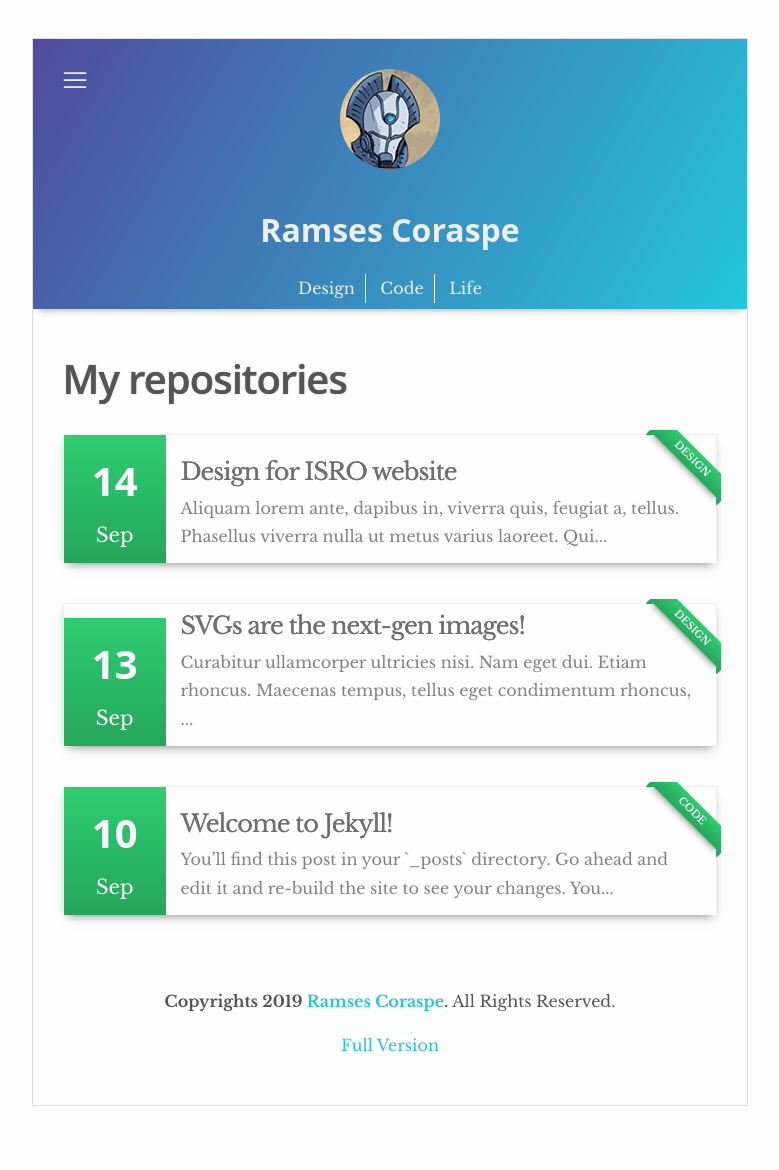
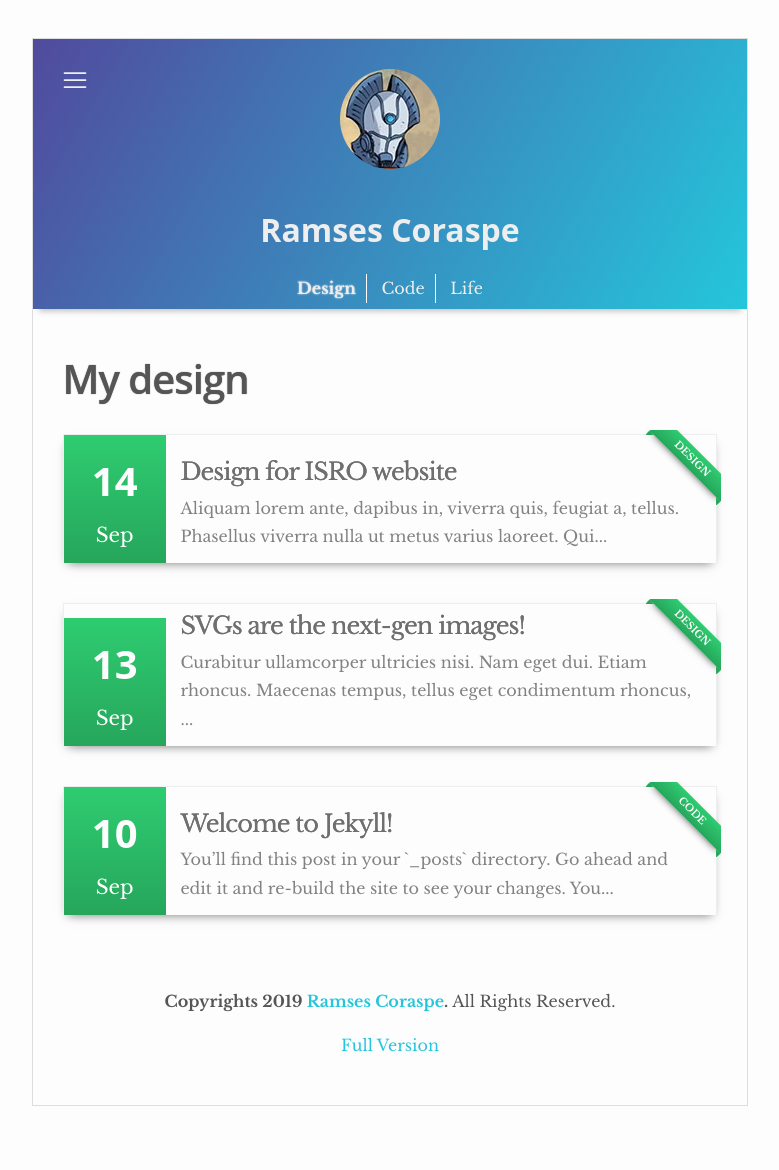
Before and after one commit to Wittline/wittline.github.io, a Jekyll site: the page built from _pages/repositories.html, in a window 1280 px wide. Shown: the whole page, without its empty margins (250-1029 px from the left). Built offline with Jekyll 4.4.1, drawn with Linux system fonts in a browser that asks for light colours.

Commit message:
Update repositories.html

```diff
--- a/_pages/repositories.html
+++ b/_pages/repositories.html
@@ -1,7 +1,7 @@
 ---
 layout: page
-permalink: /repositories/
-title: My repositories
+permalink: /design/
+title: My design
 ---
 
  <div class="post-list">
```
